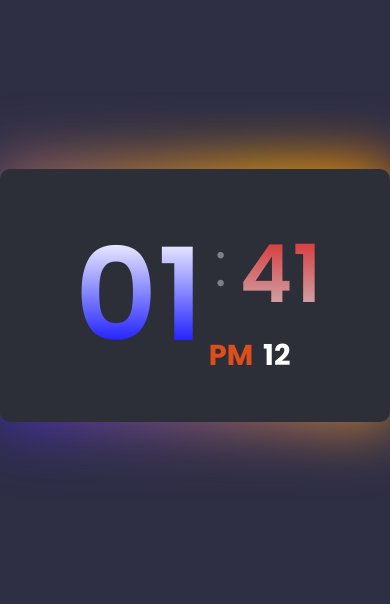
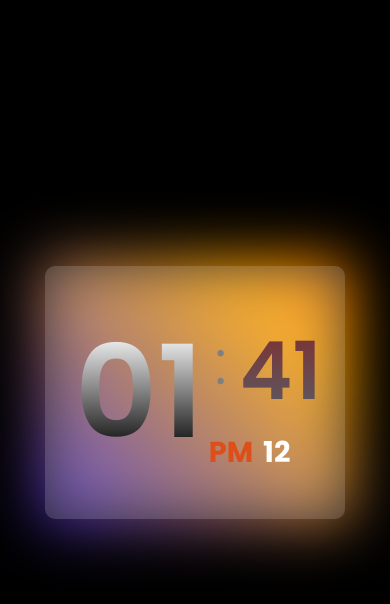
Before and after one commit to Punitpandit1326/clockjs, a plain HTML site: page index.html in a window 390 px wide. Drawn offline with Linux system fonts and the light colour scheme.

Commit message:
change css

```diff
--- a/style.css
+++ b/style.css
@@ -119,3 +119,34 @@ body {
 #second {
     color: #fff;
 }
+
+@media (max-width: 480px) {
+    .digital-clock {
+        color: #fff;
+        background: #d5d1d133;
+        width: 300px;
+        margin-top: 50%;
+
+
+    }
+
+    body {
+        background: #000000;
+    }
+
+    #hours {
+
+        background: -webkit-linear-gradient(90deg, rgb(0, 0, 0), white);
+        -webkit-text-fill-color: transparent;
+        -webkit-background-clip: text;
+    }
+
+    #mintues {
+
+        /* transform: translateY(10px); */
+        background: -webkit-linear-gradient(90deg, rgb(83, 99, 109), #842929);
+        -webkit-text-fill-color: transparent;
+        -webkit-background-clip: text;
+    }
+
+}
```
